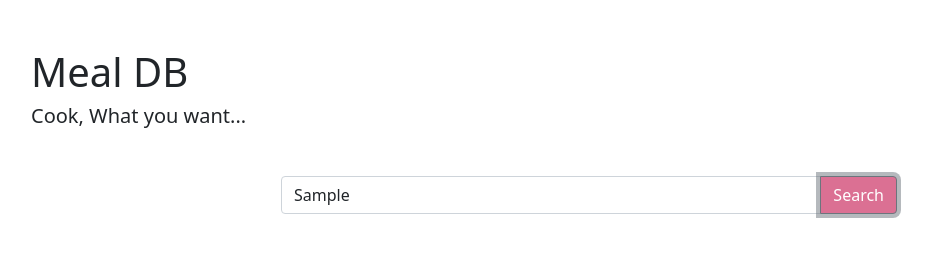
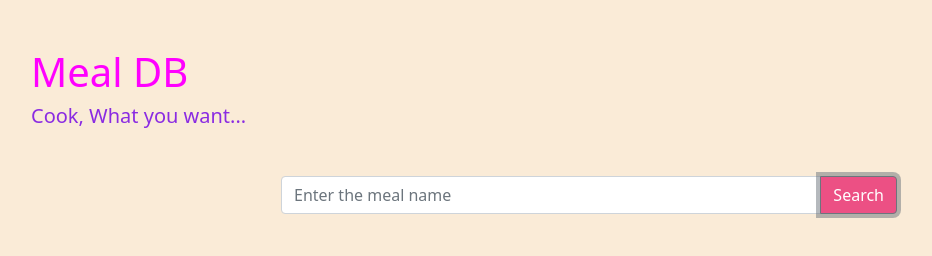
Before and after one commit to khaled39ab/Meal-DB, a plain HTML site: page index.html in a window 1280 px wide. Both pictures are taken after typing "Sample" into the empty fields and a click on the button "Search". Shown: the whole page, without its empty margins (51-983 px from the left). Drawn offline with nearby package versions, Linux system fonts and the light colour scheme; no server answers.

Commit message:
Meal DB Load data

```diff
--- a/CSS/style.css
+++ b/CSS/style.css
@@ -1,3 +1,12 @@
+body{
+    background-color: antiquewhite;
+}
+h1{
+    color: magenta;
+}
+h5{
+    color: blueviolet;
+}
 .search{
     width: 50%;
     display: flex;
@@ -5,6 +14,6 @@
     justify-content: center;
 }
 .search-btn{
-    background-color: palevioletred;
+    background-color: rgb(236, 80, 132);
     color: white;
 }
--- a/JS/app.js
+++ b/JS/app.js
@@ -1,6 +1,13 @@
 const loadMeal = () =>{
-    const url = `www.themealdb.com/api/json/v1/1/search.php?s=${name}`
+    const inputField = document.getElementById("input-field")
+    const name = inputField.value;
+    const url = `https://www.themealdb.com/api/json/v1/1/search.php?s=${name}`
+    inputField.value ="";
     fetch(url)
     .then(res => res.json())
-    .then (data => console.log(data))
+    .then (data => displayMeals(data.meals))
 }
+
+document.getElementById("button-search").addEventListener("click", function(){
+    loadMeal()
+});
--- a/index.html
+++ b/index.html
@@ -20,11 +20,16 @@
             <h5>Cook, What you want...</h5>
         </div>
     </header>
-    <section class="search container">
+    <section class="search container my-5">
         <div class="input-group mb-3 ">
             <input type="text" class="form-control" placeholder="Enter the meal name" aria-label="Enter the meal name"
-                aria-describedby="button-addon2">
-            <button class="btn btn-outline-secondary search-btn" type="button" id="button-addon2">Search</button>
+                id="input-field">
+            <button class="btn btn-outline-secondary search-btn" type="button" id="button-search">Search</button>
+        </div>
+    </section>
+    <section class="container">
+        <div class="row row-cols-1 row-cols-md-3 g-4" id="search-result">
+
         </div>
     </section>
 
```
